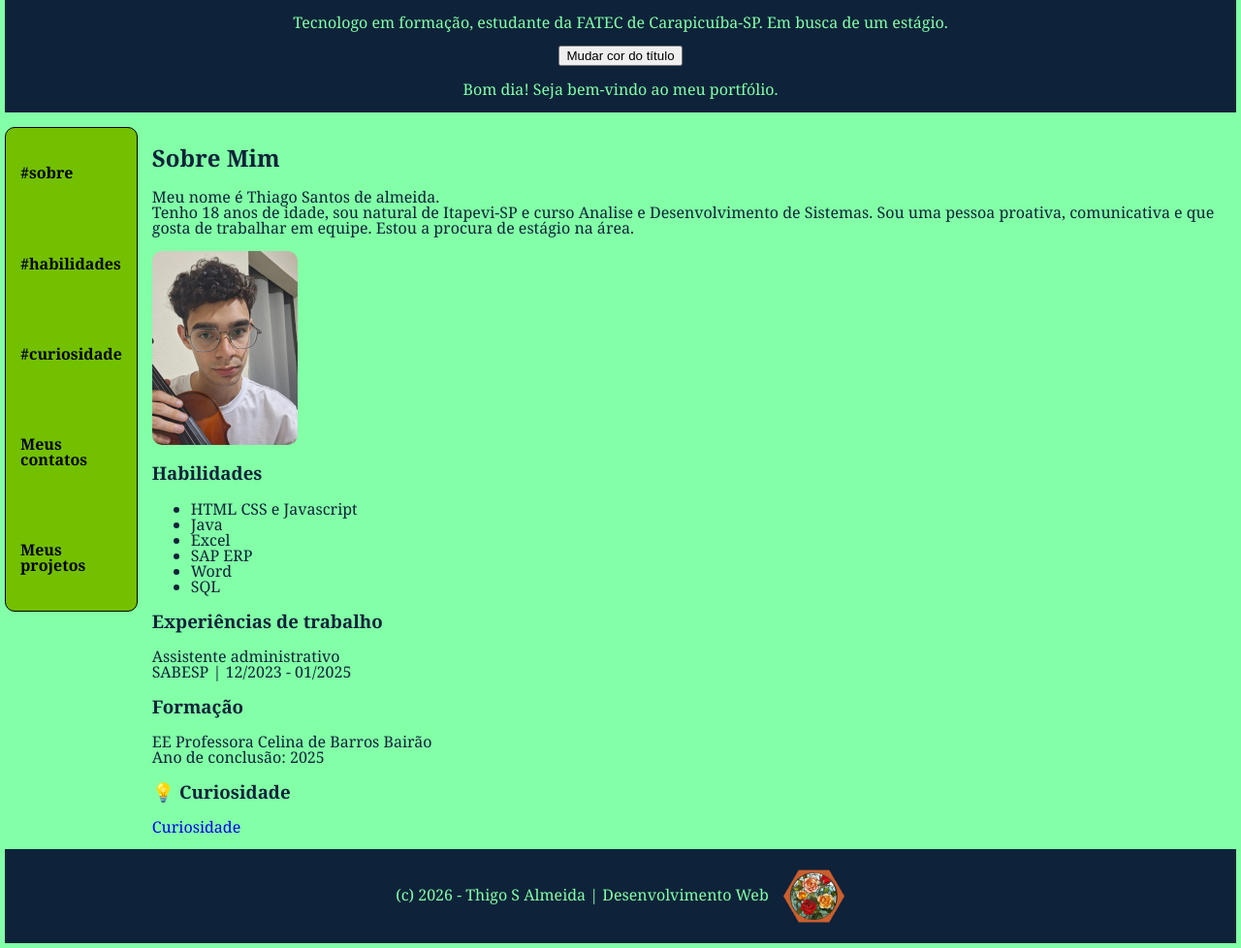
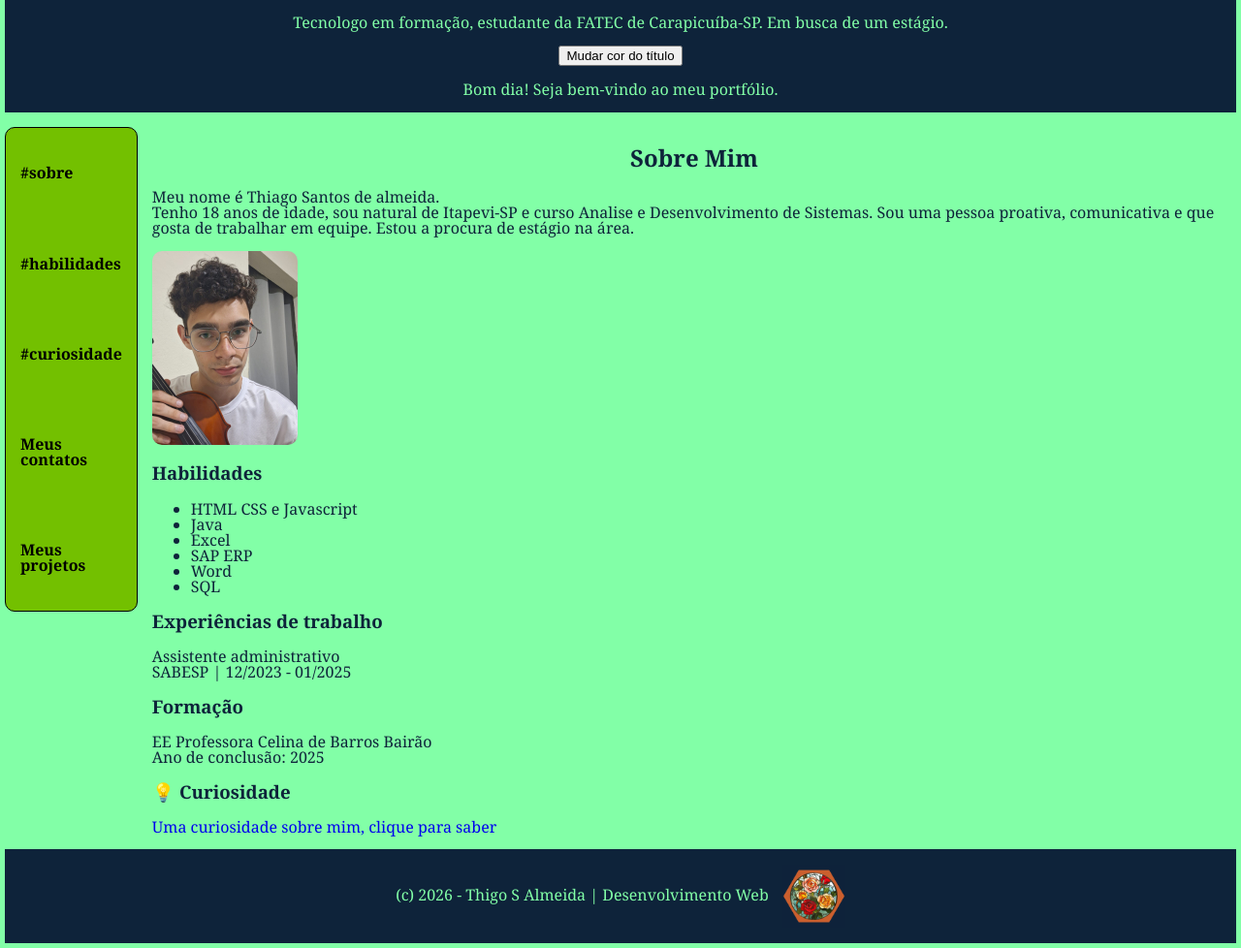
Before and after one commit to ThiagoALM626/portfolio-web, a plain HTML site: page index.html in a window 1280 px wide. Shown: the part 65-1043 px from the top of the page at 97% size. Drawn offline with Linux system fonts and the light colour scheme.

Commit message:
Commit17.1

```diff
--- a/index.html
+++ b/index.html
@@ -60,7 +60,7 @@
     <section id="curiosidade">
     <aside>
         <h3>💡 Curiosidade</h3>
-        <a href="curiosidade.html" id="clink">Curiosidade</a>
+        <a href="curiosidade.html" id="clink">Uma curiosidade sobre mim, clique para saber</a>
         </section>
     </aside>
     </section>
--- a/style.css
+++ b/style.css
@@ -13,7 +13,7 @@ body {
     padding: 5px;
     line-height: 1;
 }
-h1{
+h1, h2 {
    text-align: center;
 }
 header{
```
